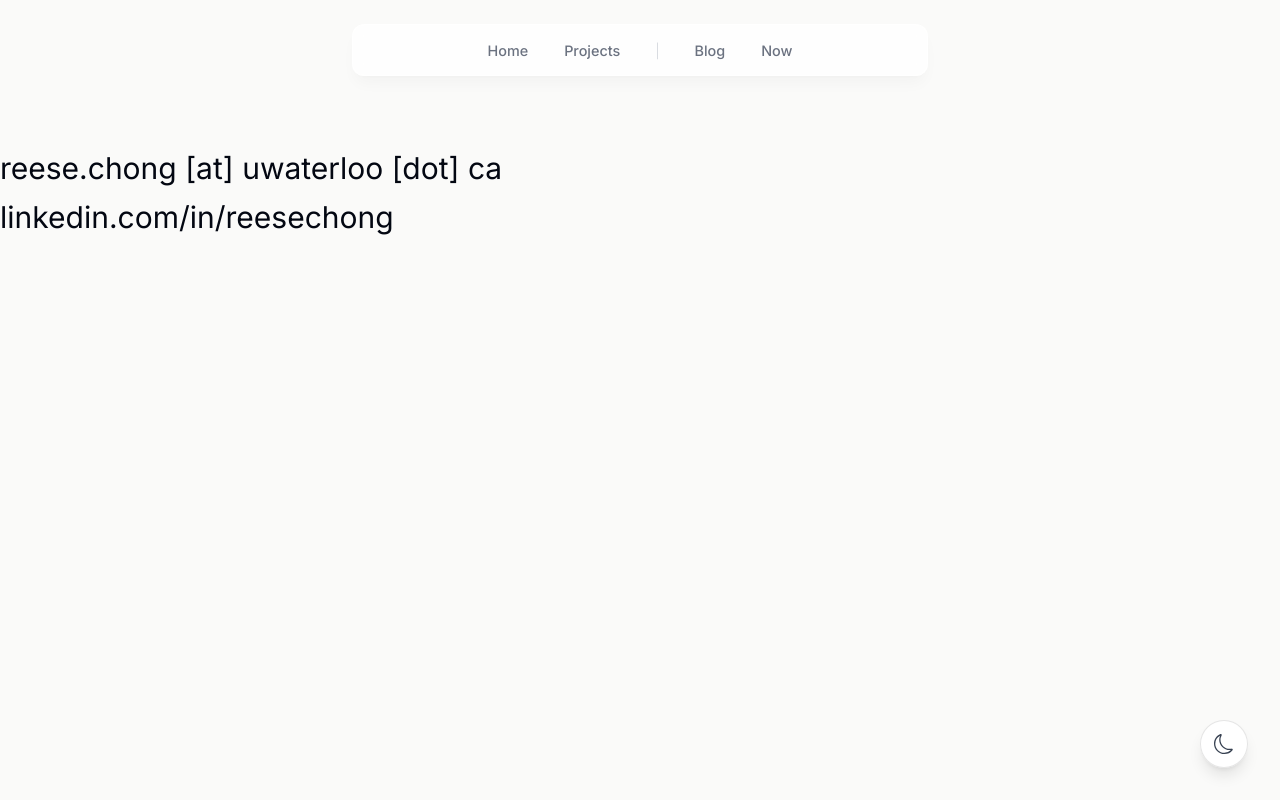
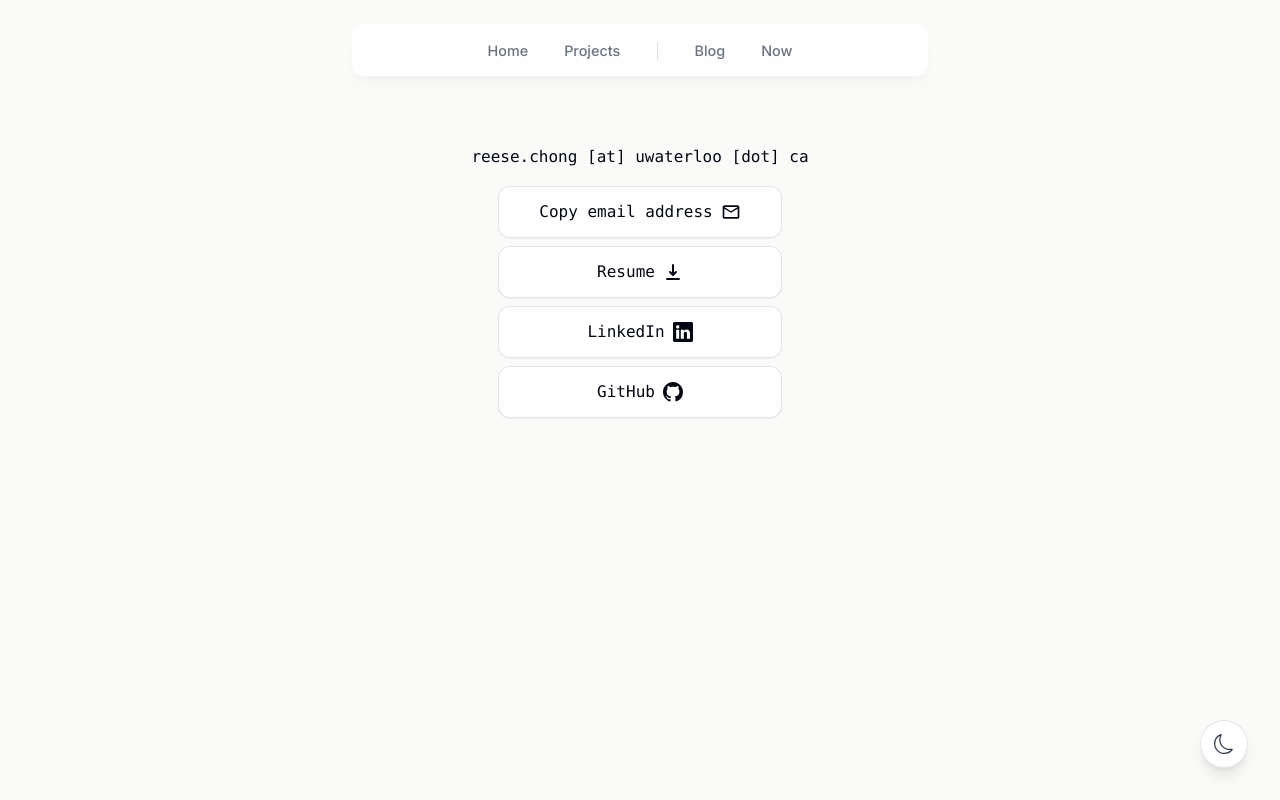
Before and after one commit to r-chong/portfolio-v4, a Next.js app: page /contact in a window 1280 px wide. Shown: the top 800 px of the page. Built offline with nearby package versions, Linux system fonts and the light colour scheme.

Commit message:
chore: add comments, todo's for future

```diff
--- a/app/blog/BlogClient.tsx
+++ b/app/blog/BlogClient.tsx
@@ -1,5 +1,6 @@
 'use client';
 
+// memoization in real life??
 import { useState, useMemo, useEffect } from 'react';
 import { useRouter } from 'next/navigation';
 import { motion } from 'framer-motion';
@@ -25,7 +26,7 @@ function CompactModeToggle() {
     return (
         <div className='flex items-center gap-2'>
             <span className='text-sm text-gray-600 dark:text-gray-400'>
-                {isCompact ? 'Compact' : 'Compact'}
+                Compact
             </span>
             <button
                 onClick={toggleCompactMode}
@@ -74,6 +75,7 @@ function BlogContent({ initialPosts = [], allTags = [] }: BlogClientProps) {
         if (searchTerm) params.set('search', searchTerm);
         if (selectedTags.length > 0) params.set('tags', selectedTags.join(','));
 
+        // reesechong.com/blog?search=test&tags=test1,test2
         const newUrl = `${window.location.pathname}${
             params.toString() ? '?' + params.toString() : ''
         }`;
@@ -94,6 +96,7 @@ function BlogContent({ initialPosts = [], allTags = [] }: BlogClientProps) {
         return initialPosts.filter((post) => {
             if (!post) return false;
 
+            // ensure that we catch everything
             const normalizedSearch = searchTerm.trim().toLowerCase();
             if (!normalizedSearch && selectedTags.length === 0) return true;
 
@@ -107,6 +110,7 @@ function BlogContent({ initialPosts = [], allTags = [] }: BlogClientProps) {
                     tag.toLowerCase().includes(normalizedSearch)
                 ) ?? false;
 
+            // frontend search is so weird and not great for scaling idk why I'm doing this
             const matchesSearch =
                 !normalizedSearch ||
                 titleMatch ||
--- a/app/contact/page.tsx
+++ b/app/contact/page.tsx
@@ -1,16 +1,16 @@
+'use client';
 import React from 'react';
+import Linktree from '@/components/Linktree';
 
+// not linked anywhere for now
+// just going to use this as a linktree
 export default function ContactPage() {
     return (
-        <div className='text-3xl leading-relaxed'>
-            reese.chong [at] uwaterloo [dot] ca <br />
-            <a
-                href='https://linkedin.com/in/reesechong'
-                target='_blank'
-                rel='nofollow'
-            >
-                linkedin.com/in/reesechong
-            </a>
-        </div>
+        <article className='flex flex-col items-center w-full font-mono'>
+            <div className='leading-relaxed mb-4'>
+                reese.chong [at] uwaterloo [dot] ca <br />
+            </div>
+            <Linktree />
+        </article>
     );
 }
--- a/app/now/page.tsx
+++ b/app/now/page.tsx
@@ -1,5 +1,7 @@
 import React from 'react';
 
+// formatting is not great
+// TODO: streamline formatting for nownownow
 export default function NowPage() {
     return (
         <article className='flex flex-col items-center w-full font-mono'>
--- a/app/posts/[slug]/page.tsx
+++ b/app/posts/[slug]/page.tsx
@@ -53,6 +53,7 @@ const PostLayout = ({ params }: { params: { slug: string } }) => {
         <article className='mx-auto max-w-xl py-8'>
             <div className='mb-8 text-center'>
                 <div className='relative w-full h-[12rem] mb-8 overflow-hidden rounded-2xl'>
+                    {/* TODO: add CDN */}
                     {post.imageUrl && (
                         <Image
                             src={post.imageUrl}
--- a/app/projects/[slug]/ProjectCarousel.tsx
+++ b/app/projects/[slug]/ProjectCarousel.tsx
@@ -15,6 +15,7 @@ interface ProjectCarouselProps {
 
 export function ProjectCarousel({ post }: ProjectCarouselProps) {
     // Initialize Embla Carousel
+    // https://www.embla-carousel.com/get-started/react/
     const [emblaRef, emblaApi] = useEmblaCarousel({ loop: true });
 
     // Optional: Add navigation buttons
@@ -68,6 +69,7 @@ export function ProjectCarousel({ post }: ProjectCarouselProps) {
                     ))}
                 </div>
             </div>
+            {/* UW CS webring */}
             {images.length > 1 && (
                 <>
                     <button
--- a/app/resume/page.tsx
+++ b/app/resume/page.tsx
@@ -8,6 +8,7 @@ import { HiDownload } from 'react-icons/hi';
 //     description: 'Curriculum vitae.',
 // };
 
+// not sure why I made a custom resume page vs. linking the file directly
 export default function ResumePage() {
     const resumePath = process.env.NEXT_PUBLIC_RESUME_PATH || '';
 
--- a/components/About.tsx
+++ b/components/About.tsx
@@ -23,6 +23,7 @@ export default function About() {
                     UWaterloo. Looking for s25 internships.
                 </p>
                 <p>Recent ventures:</p>
+                {/* TODO: add highlights behind keywords like Warp */}
                 <ul className='list-disc pl-6 space-y-2'>
                     <li>Campus Ambassador at Warp.dev</li>
                     <li>Developing a RAG solution for a small-sized company</li>
--- a/components/PostCard.tsx
+++ b/components/PostCard.tsx
@@ -69,6 +69,7 @@ export default function PostCard({ post, onTagClick }: PostCardProps) {
                             className='flex flex-wrap gap-2 pt-2'
                             onClick={(e) => e.preventDefault()}
                         >
+                            {/* TODO: figure out what to do with tags */}
                             {/* {post.tags.map((tag, idx) => (
                                 <button
                                     key={idx}
--- a/components/Section-divider.tsx
+++ b/components/Section-divider.tsx
@@ -2,6 +2,7 @@
 import React from 'react';
 import { motion } from 'framer-motion';
 
+// note: hidden on mobile
 export default function SectionDivider() {
     return (
         <div className='flex justify-center'>
```
Also changed, not shown: components/Header.tsx (+1 -11 lines).
